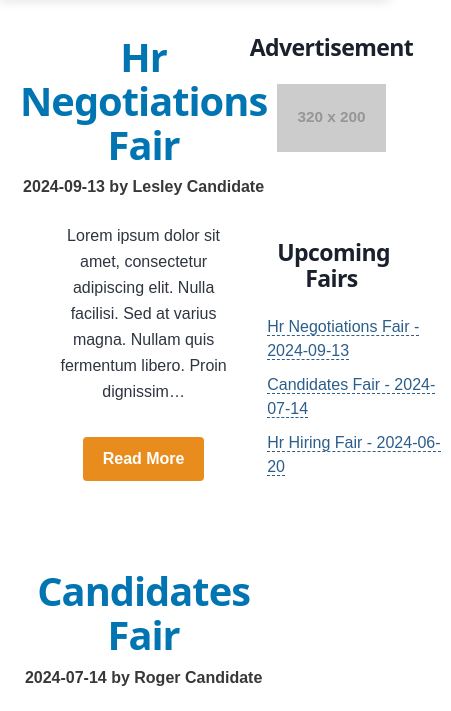
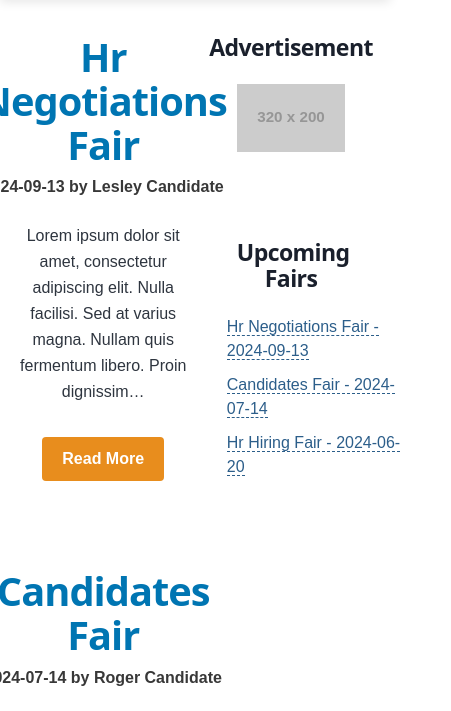
Before and after one commit to emmdrole/HrlabBlog, a Gatsby site: page / in a window 390 px wide. Shown: the part 98-809 px from the top of the page, 451 px wide, since content can reach past the window. Built offline with nearby package versions, Linux system fonts and the light colour scheme; Gatsby itself is replaced by a stand-in of ours.

Commit message:
Big-Responsive fixed

```diff
--- a/src/style.css
+++ b/src/style.css
@@ -393,6 +393,7 @@ a:focus {
 .blogsMenu{
   display: flex;
   flex-direction: row;
+  justify-content: center;
 }
 
 .post-container{
@@ -508,3 +509,10 @@ a:focus {
   margin-top: -10px;
   margin-bottom: 40px;
 }
+
+
+/* responsive styles big screen */
+
+@media only screen and (min-width: 1600px) {
+
+}
```
